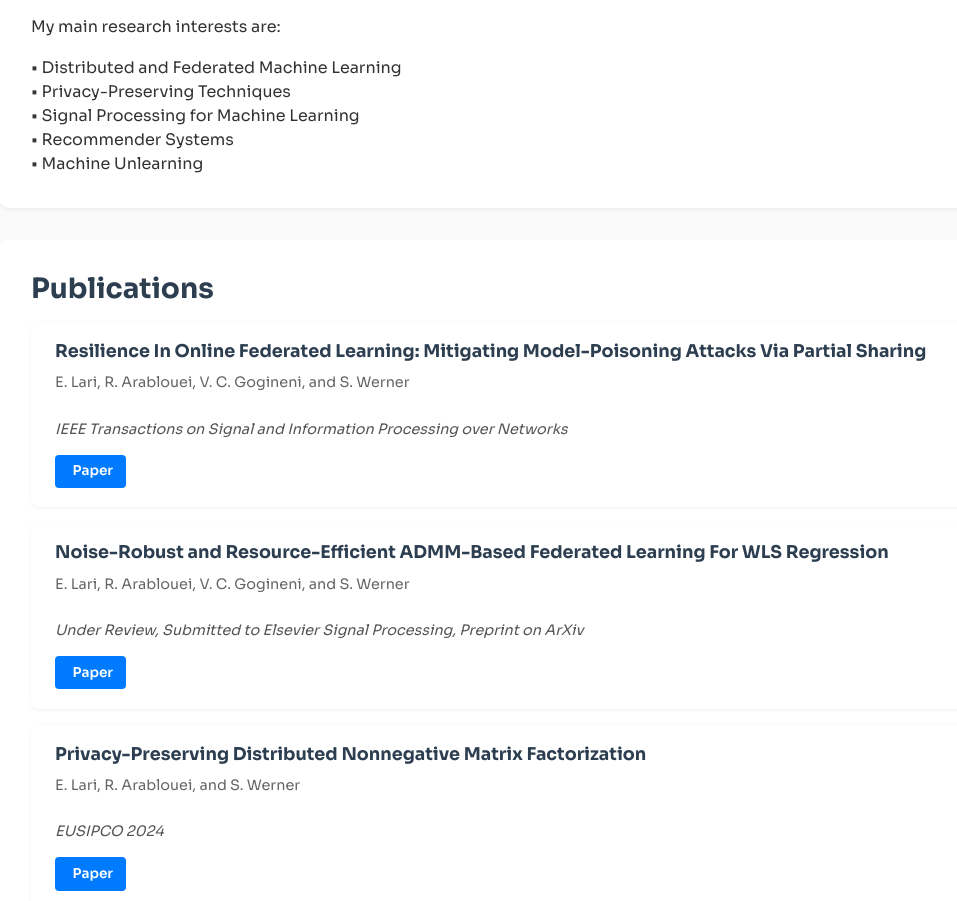
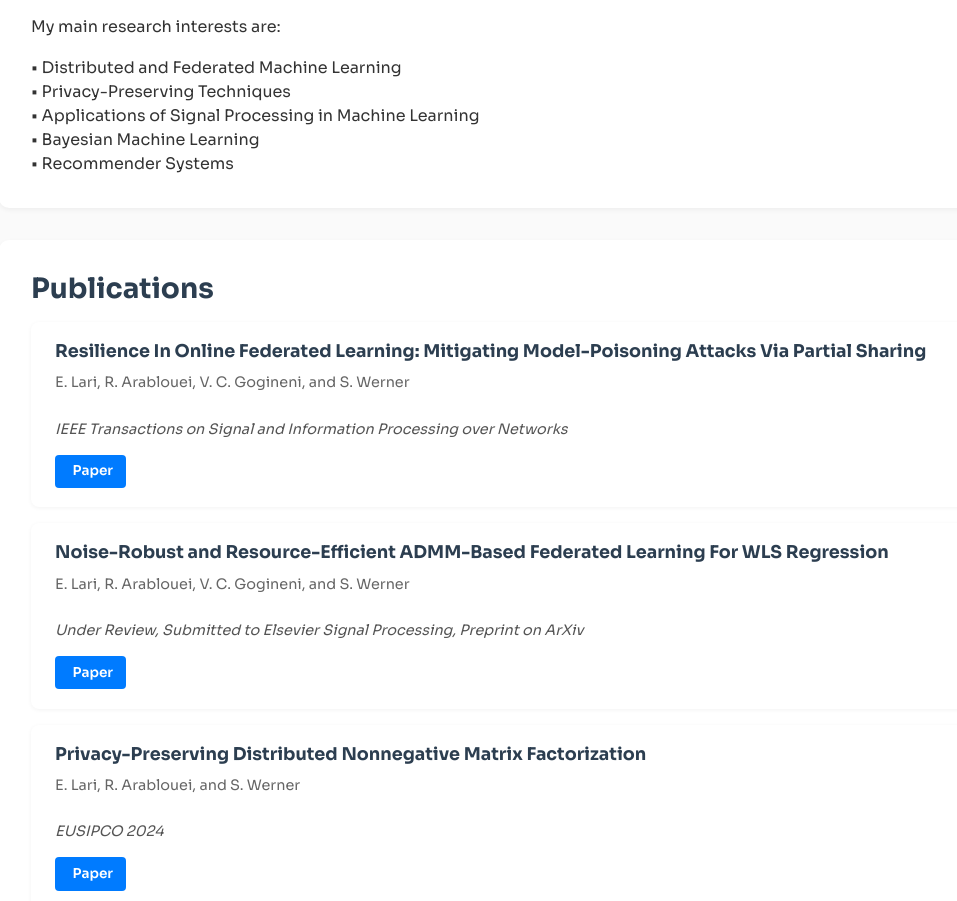
Before and after one commit to ehsan-lari/ehsan-lari.github.io, a plain HTML site: page index.html in a window 1280 px wide. Shown: the part 1018-1919 px from the top of the page, without its empty margins (91-1048 px from the left). Drawn offline with Linux system fonts and the light colour scheme.

Commit message:
Update index.html

```diff
--- a/index.html
+++ b/index.html
@@ -393,9 +393,9 @@
       <div class="interest-badges">
         <div class="badge">• Distributed and Federated Machine Learning</div>
         <div class="badge">• Privacy-Preserving Techniques</div>
-        <div class="badge">• Signal Processing for Machine Learning</div>
+        <div class="badge">• Applications of Signal Processing in Machine Learning</div>
+        <div class="badge">• Bayesian Machine Learning</div>
         <div class="badge">• Recommender Systems</div>
-        <div class="badge">• Machine Unlearning</div>
       </div>
     </section>
 
```
